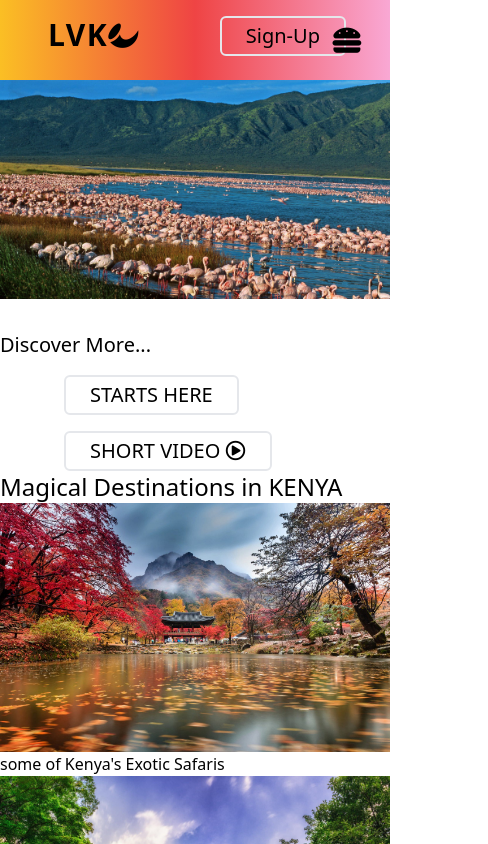
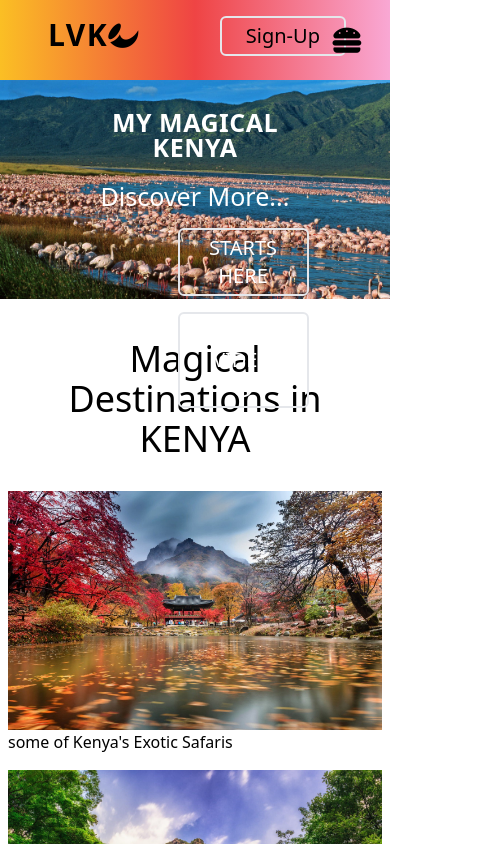
Before and after one commit to tessa5/React-website, a React (Create React App) app: page /React-website/ in a window 390 px wide. Shown: the top 844 px of the page, 488 px wide, since content can reach past the window. Built offline with nearby package versions, Linux system fonts and the light colour scheme.

Commit message:
body-styling

```diff
--- a/src/App.css
+++ b/src/App.css
@@ -4,10 +4,10 @@
 
 @layer base {
     h1 {
-      @apply text-2xl;
+      @apply text-xl;
     }
     h5 {
-      @apply text-xl;
+      @apply text-xs;
     }
 
   }
@@ -51,6 +51,27 @@
       transition: all 0.5s ease-out;
       z-index: 1;
     }
+    .Header img {
+      position: relative;
+    }
+    .Header > h1 {
+      font-size: 25px;
+      letter-spacing: 0.5px;
+      position: absolute;
+      top:30px;
+      z-index: 20;
+    }
+    .Header > h5 {
+      font-size:25px;
+      position: absolute;
+      top:40px;
+      z-index: 20;
+    }
+    .btn-header {
+      position:absolute;
+      top: 100px;
+
+    }
     .footer-input {width:100%}
     .social-wrap {
       flex-direction: column;
--- a/src/Components/Body-C.js
+++ b/src/Components/Body-C.js
@@ -5,8 +5,8 @@ import { Link } from 'react-router-dom';
 function BodyLinks(props) {
     return(
         <>
-        <li className="body-Container">
-            <Link className="body-link" to={props.path}>
+        <li className="body-Container mb-4 flex flex-1 rounded-t-lg">
+            <Link className="body-link flex flex-col " to={props.path}>
                 <figure className="body-img-wrap" data-category={props.label}>
                     <img
                         className="class-image"
--- a/src/Components/Body.js
+++ b/src/Components/Body.js
@@ -6,11 +6,11 @@ import BodyLinks from './Body-C';
 function body(){
     return(
         <>
-        <div className='body-section'>
-            <h1>Magical Destinations in KENYA</h1>
-            <div className='body-container'>
+        <div className='body-section p-2 bg-white'>
+            <h1 className='m-8 text-4xl text-center'>Magical Destinations in KENYA</h1>
+            <div className='body-container flex flex-col flex justify-center items-center m-auto'>
                 <div className='body-wrapper'>
-                    <ul className='body-Container'>
+                    <ul className='body-items'>
                         <BodyLinks
                             src="../Images/img1.jpg"
                             text="some of Kenya's Exotic Safaris"
--- a/src/Components/Header.js
+++ b/src/Components/Header.js
@@ -5,12 +5,12 @@ import {Buttons} from './Buttons';
 function Header() {
     return(
         <div className="headerContainer">
-            <div className="relative h-auto w-screen">
+            <div className="Header relative h-auto w-auto">
             <img src= "/Images/IMage1.jpg" alt=''/>
 
-            <h1 className='text-center sm: text-left text-white font-bold inset-x-1/4 top-1/4 relative md:absolute'>MY MAGICAL KENYA</h1>
-            <h5>Discover More...</h5>
-            <div className='btn-header'>
+            <h1 className='header-text text-6xl text-center text-white font-bold inset-x-1/4 top-28 relative md:absolute'>MY MAGICAL KENYA</h1>
+            <h5 className="mt-14 text-4xl text-center text-white inset-x-1/4 top-36 relative md:absolute">Discover More...</h5>
+            <div className='btn-header mt-4 inset-x-1/4 top-72 relative md:absolute text-white font-bold p-4'>
                 <Buttons>
                     STARTS HERE
                 </Buttons>
```
